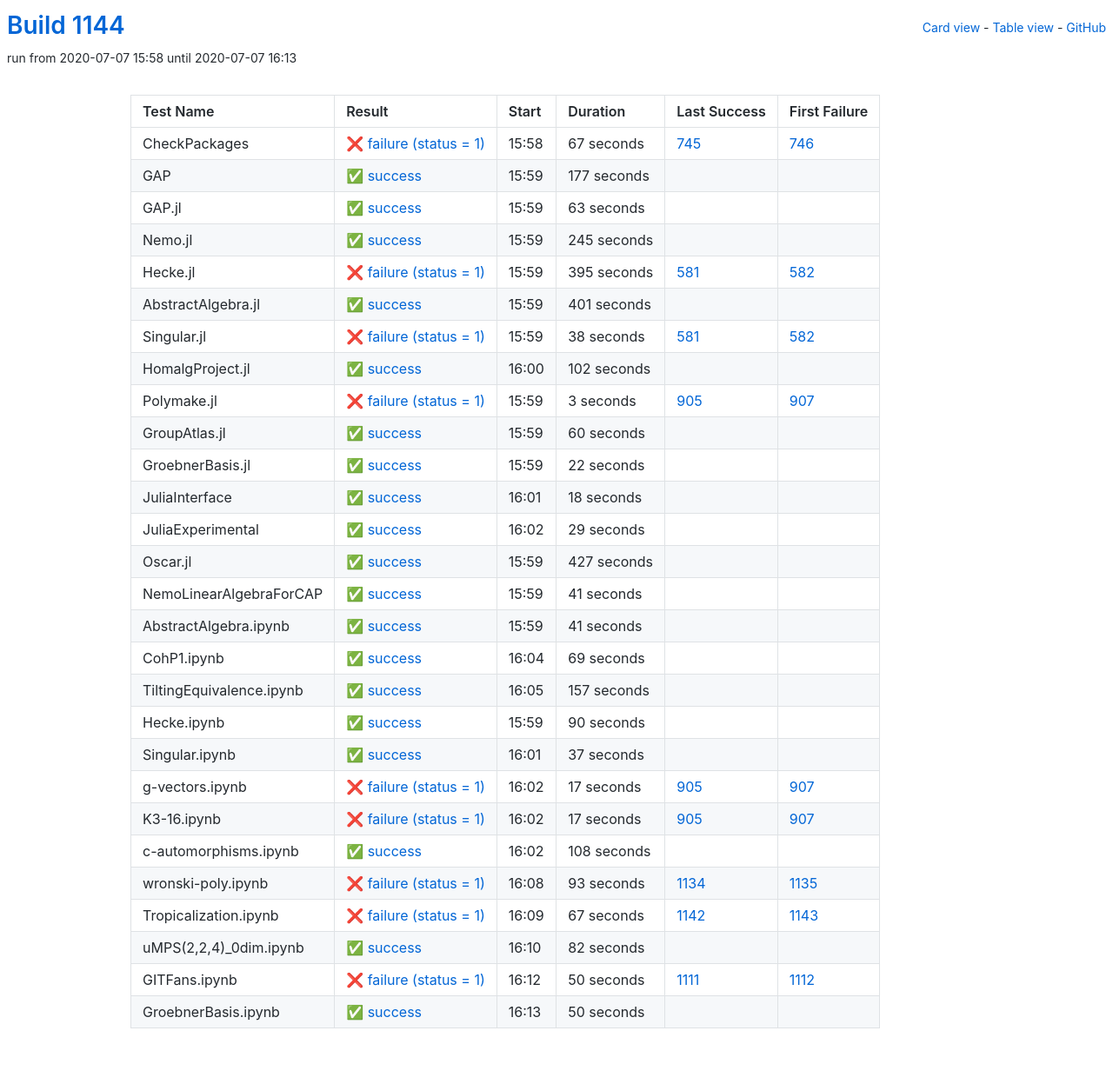
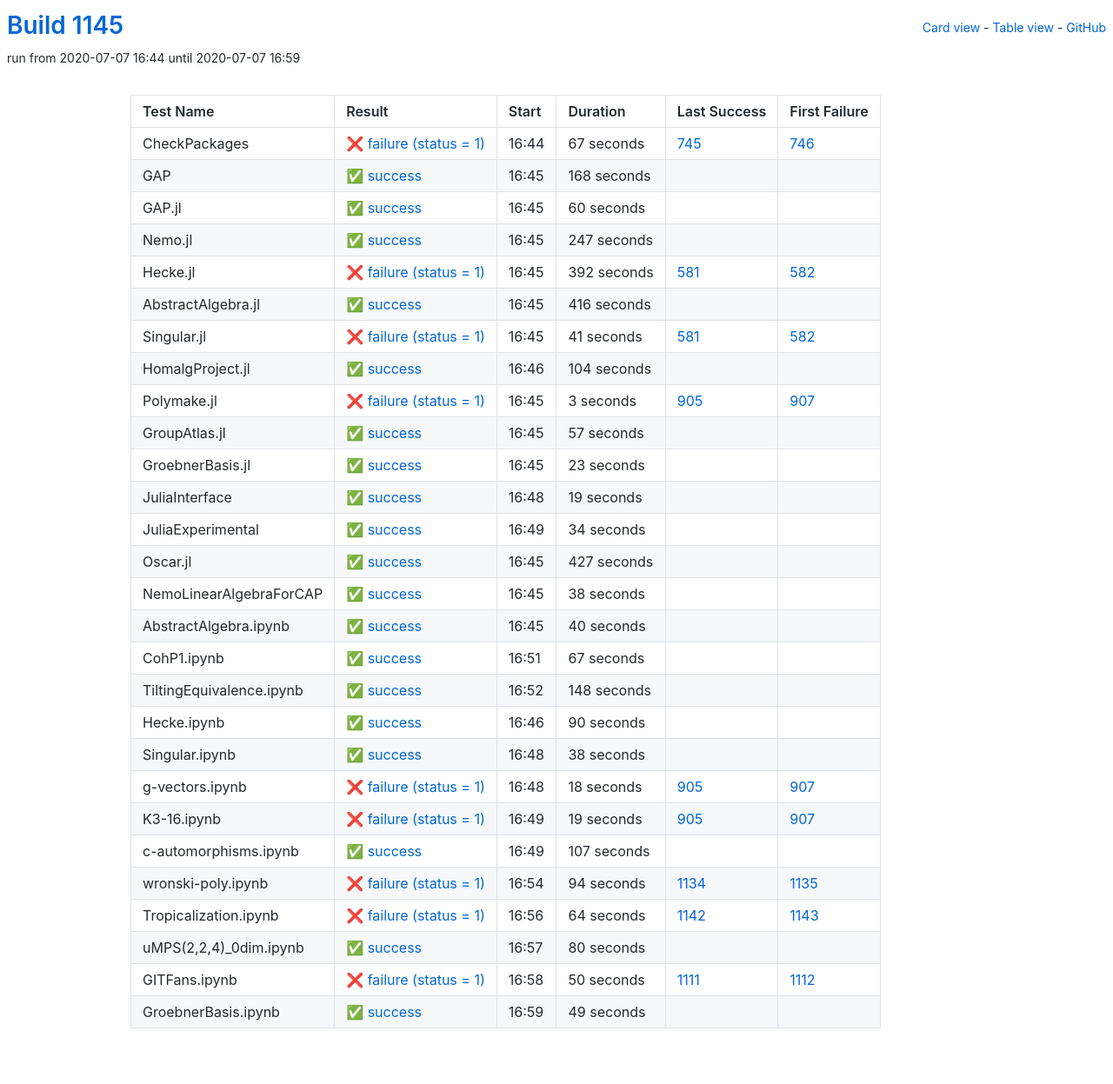
Before and after one commit to oscar-system/oscar-ci-status-1.4, a Jekyll site: the page built from table.html, in a window 1280 px wide. Shown: the whole page at 87% size. Built offline with Jekyll 4.4.1, drawn with Linux system fonts in a browser that asks for light colours.

Commit message:
Build #1145

```diff
--- a/_data/ci.yml
+++ b/_data/ci.yml
@@ -1,6 +1,6 @@
 ---
-build: 1144
-build_url: https://oscarci.mathematik.uni-kl.de/job/oscar-julia-1.4/1144/
+build: 1145
+build_url: https://oscarci.mathematik.uni-kl.de/job/oscar-julia-1.4/1145/
 job: oscar-julia-1.4
 organization: oscar-system
 repo: oscar-ci-status-1.4
@@ -8,8 +8,8 @@ repourl: https://github.com/oscar-system/oscar-ci-status-1.4
 tests:
 - name: CheckPackages
   id: checkpackages
-  log: https://oscarci.mathematik.uni-kl.de/job/oscar-julia-1.4/1144/artifact/logs/build-1144/CheckPackages.log
-  start: 2020-07-07 15:58
+  log: https://oscarci.mathematik.uni-kl.de/job/oscar-julia-1.4/1145/artifact/logs/build-1145/CheckPackages.log
+  start: 2020-07-07 16:44
   success: false
   exitcode: 1
   status: failure
@@ -20,92 +20,92 @@ tests:
   first_failure_url: https://oscarci.mathematik.uni-kl.de/job/oscar-julia-1.4/746/
 - name: GAP
   id: gap
-  log: https://oscarci.mathematik.uni-kl.de/job/oscar-julia-1.4/1144/artifact/logs/build-1144/GAP.log
-  start: 2020-07-07 15:59
+  log: https://oscarci.mathematik.uni-kl.de/job/oscar-julia-1.4/1145/artifact/logs/build-1145/GAP.log
+  start: 2020-07-07 16:45
   success: true
   exitcode: 0
   status: success
-  duration: 177
+  duration: 168
   last_success: false
   last_success_url:
   first_failure: false
   first_failure_url:
 - name: GAP.jl
   id: gap-jl
-  log: https://oscarci.mathematik.uni-kl.de/job/oscar-julia-1.4/1144/artifact/logs/build-1144/GAP.jl.log
-  start: 2020-07-07 15:59
+  log: https://oscarci.mathematik.uni-kl.de/job/oscar-julia-1.4/1145/artifact/logs/build-1145/GAP.jl.log
+  start: 2020-07-07 16:45
   success: true
   exitcode: 0
   status: success
-  duration: 63
+  duration: 60
   last_success: false
   last_success_url:
   first_failure: false
   first_failure_url:
 - name: Nemo.jl
   id: nemo-jl
-  log: https://oscarci.mathematik.uni-kl.de/job/oscar-julia-1.4/1144/artifact/logs/build-1144/Nemo.jl.log
-  start: 2020-07-07 15:59
+  log: https://oscarci.mathematik.uni-kl.de/job/oscar-julia-1.4/1145/artifact/logs/build-1145/Nemo.jl.log
+  start: 2020-07-07 16:45
   success: true
   exitcode: 0
   status: success
-  duration: 245
+  duration: 247
   last_success: false
   last_success_url:
   first_failure: false
   first_failure_url:
 - name: Hecke.jl
   id: hecke-jl
-  log: https://oscarci.mathematik.uni-kl.de/job/oscar-julia-1.4/1144/artifact/logs/build-1144/Hecke.jl.log
-  start: 2020-07-07 15:59
+  log: https://oscarci.mathematik.uni-kl.de/job/oscar-julia-1.4/1145/artifact/logs/build-1145/Hecke.jl.log
+  start: 2020-07-07 16:45
   success: false
   exitcode: 1
   status: failure
-  duration: 395
+  duration: 392
   last_success: 581
   last_success_url: https://oscarci.mathematik.uni-kl.de/job/oscar-julia-1.4/581/
   first_failure: 582
   first_failure_url: https://oscarci.mathematik.uni-kl.de/job/oscar-julia-1.4/582/
 - name: AbstractAlgebra.jl
   id: abstractalgebra-jl
-  log: https://oscarci.mathematik.uni-kl.de/job/oscar-julia-1.4/1144/artifact/logs/build-1144/AbstractAlgebra.jl.log
-  start: 2020-07-07 15:59
+  log: https://oscarci.mathematik.uni-kl.de/job/oscar-julia-1.4/1145/artifact/logs/build-1145/AbstractAlgebra.jl.log
+  start: 2020-07-07 16:45
   success: true
   exitcode: 0
   status: success
-  duration: 401
+  duration: 416
   last_success: false
   last_success_url:
   first_failure: false
   first_failure_url:
 - name: Singular.jl
   id: singular-jl
-  log: https://oscarci.mathematik.uni-kl.de/job/oscar-julia-1.4/1144/artifact/logs/build-1144/Singular.jl.log
-  start: 2020-07-07 15:59
+  log: https://oscarci.mathematik.uni-kl.de/job/oscar-julia-1.4/1145/artifact/logs/build-1145/Singular.jl.log
+  start: 2020-07-07 16:45
   success: false
   exitcode: 1
   status: failure
-  duration: 38
+  duration: 41
   last_success: 581
   last_success_url: https://oscarci.mathematik.uni-kl.de/job/oscar-julia-1.4/581/
   first_failure: 582
   first_failure_url: https://oscarci.mathematik.uni-kl.de/job/oscar-julia-1.4/582/
 - name: HomalgProject.jl
   id: homalgproject-jl
-  log: https://oscarci.mathematik.uni-kl.de/job/oscar-julia-1.4/1144/artifact/logs/build-1144/HomalgProject.jl.log
-  start: 2020-07-07 16:00
+  log: https://oscarci.mathematik.uni-kl.de/job/oscar-julia-1.4/1145/artifact/logs/build-1145/HomalgProject.jl.log
+  start: 2020-07-07 16:46
   success: true
   exitcode: 0
   status: success
-  duration: 102
+  duration: 104
   last_success: false
   last_success_url:
   first_failure: false
   first_failure_url:
 - name: Polymake.jl
   id: polymake-jl
-  log: https://oscarci.mathematik.uni-kl.de/job/oscar-julia-1.4/1144/artifact/logs/build-1144/Polymake.jl.log
-  start: 2020-07-07 15:59
+  log: https://oscarci.mathematik.uni-kl.de/job/oscar-julia-1.4/1145/artifact/logs/build-1145/Polymake.jl.log
+  start: 2020-07-07 16:45
   success: false
   exitcode: 1
   status: failure
@@ -116,56 +116,56 @@ tests:
   first_failure_url: https://oscarci.mathematik.uni-kl.de/job/oscar-julia-1.4/907/
 - name: GroupAtlas.jl
   id: groupatlas-jl
-  log: https://oscarci.mathematik.uni-kl.de/job/oscar-julia-1.4/1144/artifact/logs/build-1144/GroupAtlas.jl.log
-  start: 2020-07-07 15:59
+  log: https://oscarci.mathematik.uni-kl.de/job/oscar-julia-1.4/1145/artifact/logs/build-1145/GroupAtlas.jl.log
+  start: 2020-07-07 16:45
   success: true
   exitcode: 0
   status: success
-  duration: 60
+  duration: 57
   last_success: false
   last_success_url:
   first_failure: false
   first_failure_url:
 - name: GroebnerBasis.jl
   id: groebnerbasis-jl
-  log: https://oscarci.mathematik.uni-kl.de/job/oscar-julia-1.4/1144/artifact/logs/build-1144/GroebnerBasis.jl.log
-  start: 2020-07-07 15:59
+  log: https://oscarci.mathematik.uni-kl.de/job/oscar-julia-1.4/1145/artifact/logs/build-1145/GroebnerBasis.jl.log
+  start: 2020-07-07 16:45
   success: true
   exitcode: 0
   status: success
-  duration: 22
+  duration: 23
   last_success: false
   last_success_url:
   first_failure: false
   first_failure_url:
 - name: JuliaInterface
   id: juliainterface
-  log: https://oscarci.mathematik.uni-kl.de/job/oscar-julia-1.4/1144/artifact/logs/build-1144/JuliaInterface.log
-  start: 2020-07-07 16:01
+  log: https://oscarci.mathematik.uni-kl.de/job/oscar-julia-1.4/1145/artifact/logs/build-1145/JuliaInterface.log
+  start: 2020-07-07 16:48
   success: true
   exitcode: 0
   status: success
-  duration: 18
+  duration: 19
   last_success: false
   last_success_url:
   first_failure: false
   first_failure_url:
 - name: JuliaExperimental
   id: juliaexperimental
-  log: https://oscarci.mathematik.uni-kl.de/job/oscar-julia-1.4/1144/artifact/logs/build-1144/JuliaExperimental.log
-  start: 2020-07-07 16:02
+  log: https://oscarci.mathematik.uni-kl.de/job/oscar-julia-1.4/1145/artifact/logs/build-1145/JuliaExperimental.log
+  start: 2020-07-07 16:49
   success: true
   exitcode: 0
   status: success
-  duration: 29
+  duration: 34
   last_success: false
   last_success_url:
   first_failure: false
   first_failure_url:
 - name: Oscar.jl
   id: oscar-jl
-  log: https://oscarci.mathematik.uni-kl.de/job/oscar-julia-1.4/1144/artifact/logs/build-1144/Oscar.jl.log
-  start: 2020-07-07 15:59
+  log: https://oscarci.mathematik.uni-kl.de/job/oscar-julia-1.4/1145/artifact/logs/build-1145/Oscar.jl.log
+  start: 2020-07-07 16:45
   success: true
   exitcode: 0
   status: success
@@ -176,56 +176,56 @@ tests:
   first_failure_url:
 - name: NemoLinearAlgebraForCAP
   id: nemolinearalgebraforcap
-  log: https://oscarci.mathematik.uni-kl.de/job/oscar-julia-1.4/1144/artifact/logs/build-1144/NemoLinearAlgebraForCAP.log
-  start: 2020-07-07 15:59
+  log: https://oscarci.mathematik.uni-kl.de/job/oscar-julia-1.4/1145/artifact/logs/build-1145/NemoLinearAlgebraForCAP.log
+  start: 2020-07-07 16:45
   success: true
   exitcode: 0
   status: success
-  duration: 41
+  duration: 38
   last_success: false
   last_success_url:
   first_failure: false
   first_failure_url:
 - name: AbstractAlgebra.ipynb
   id: abstractalgebra-ipynb
-  log: https://oscarci.mathematik.uni-kl.de/job/oscar-julia-1.4/1144/artifact/logs/build-1144/AbstractAlgebra.ipynb.log
-  start: 2020-07-07 15:59
+  log: https://oscarci.mathematik.uni-kl.de/job/oscar-julia-1.4/1145/artifact/logs/build-1145/AbstractAlgebra.ipynb.log
+  start: 2020-07-07 16:45
   success: true
   exitcode: 0
   status: success
-  duration: 41
+  duration: 40
   last_success: false
   last_success_url:
   first_failure: false
   first_failure_url:
 - name: CohP1.ipynb
   id: cohp1-ipynb
-  log: https://oscarci.mathematik.uni-kl.de/job/oscar-julia-1.4/1144/artifact/logs/build-1144/CohP1.ipynb.log
-  start: 2020-07-07 16:04
+  log: https://oscarci.mathematik.uni-kl.de/job/oscar-julia-1.4/1145/artifact/logs/build-1145/CohP1.ipynb.log
+  start: 2020-07-07 16:51
   success: true
   exitcode: 0
   status: success
-  duration: 69
+  duration: 67
   last_success: false
   last_success_url:
   first_failure: false
   first_failure_url:
 - name: TiltingEquivalence.ipynb
   id: tiltingequivalence-ipynb
-  log: https://oscarci.mathematik.uni-kl.de/job/oscar-julia-1.4/1144/artifact/logs/build-1144/TiltingEquivalence.ipynb.log
-  start: 2020-07-07 16:05
+  log: https://oscarci.mathematik.uni-kl.de/job/oscar-julia-1.4/1145/artifact/logs/build-1145/TiltingEquivalence.ipynb.log
+  start: 2020-07-07 16:52
   success: true
   exitcode: 0
   status: success
-  duration: 157
+  duration: 148
   last_success: false
   last_success_url:
   first_failure: false
   first_failure_url:
 - name: Hecke.ipynb
   id: hecke-ipynb
-  log: https://oscarci.mathematik.uni-kl.de/job/oscar-julia-1.4/1144/artifact/logs/build-1144/Hecke.ipynb.log
-  start: 2020-07-07 15:59
+  log: https://oscarci.mathematik.uni-kl.de/job/oscar-julia-1.4/1145/artifact/logs/build-1145/Hecke.ipynb.log
+  start: 2020-07-07 16:46
   success: true
   exitcode: 0
   status: success
@@ -236,92 +236,92 @@ tests:
   first_failure_url:
 - name: Singular.ipynb
   id: singular-ipynb
-  log: https://oscarci.mathematik.uni-kl.de/job/oscar-julia-1.4/1144/artifact/logs/build-1144/Singular.ipynb.log
-  start: 2020-07-07 16:01
+  log: https://oscarci.mathematik.uni-kl.de/job/oscar-julia-1.4/1145/artifact/logs/build-1145/Singular.ipynb.log
+  start: 2020-07-07 16:48
   success: true
   exitcode: 0
   status: success
-  duration: 37
+  duration: 38
   last_success: false
   last_success_url:
   first_failure: false
   first_failure_url:
 - name: g-vectors.ipynb
   id: g-vectors-ipynb
-  log: https://oscarci.mathematik.uni-kl.de/job/oscar-julia-1.4/1144/artifact/logs/build-1144/g-vectors.ipynb.log
-  start: 2020-07-07 16:02
+  log: https://oscarci.mathematik.uni-kl.de/job/oscar-julia-1.4/1145/artifact/logs/build-1145/g-vectors.ipynb.log
+  start: 2020-07-07 16:48
   success: false
   exitcode: 1
   status: failure
-  duration: 17
+  duration: 18
   last_success: 905
   last_success_url: https://oscarci.mathematik.uni-kl.de/job/oscar-julia-1.4/905/
   first_failure: 907
   first_failure_url: https://oscarci.mathematik.uni-kl.de/job/oscar-julia-1.4/907/
 - name: K3-16.ipynb
   id: k3-16-ipynb
-  log: https://oscarci.mathematik.uni-kl.de/job/oscar-julia-1.4/1144/artifact/logs/build-1144/K3-16.ipynb.log
-  start: 2020-07-07 16:02
+  log: https://oscarci.mathematik.uni-kl.de/job/oscar-julia-1.4/1145/artifact/logs/build-1145/K3-16.ipynb.log
+  start: 2020-07-07 16:49
   success: false
   exitcode: 1
   status: failure
-  duration: 17
+  duration: 19
   last_success: 905
   last_success_url: https://oscarci.mathematik.uni-kl.de/job/oscar-julia-1.4/905/
   first_failure: 907
   first_failure_url: https://oscarci.mathematik.uni-kl.de/job/oscar-julia-1.4/907/
 - name: c-automorphisms.ipynb
   id: c-automorphisms-ipynb
-  log: https://oscarci.mathematik.uni-kl.de/job/oscar-julia-1.4/1144/artifact/logs/build-1144/c-automorphisms.ipynb.log
-  start: 2020-07-07 16:02
+  log: https://oscarci.mathematik.uni-kl.de/job/oscar-julia-1.4/1145/artifact/logs/build-1145/c-automorphisms.ipynb.log
+  start: 2020-07-07 16:49
   success: true
   exitcode: 0
   status: success
-  duration: 108
+  duration: 107
   last_success: false
   last_success_url:
   first_failure: false
   first_failure_url:
 - name: wronski-poly.ipynb
   id: wronski-poly-ipynb
-  log: https://oscarci.mathematik.uni-kl.de/job/oscar-julia-1.4/1144/artifact/logs/build-1144/wronski-poly.ipynb.log
-  start: 2020-07-07 16:08
+  log: https://oscarci.mathematik.uni-kl.de/job/oscar-julia-1.4/1145/artifact/logs/build-1145/wronski-poly.ipynb.log
+  start: 2020-07-07 16:54
   success: false
   exitcode: 1
   status: failure
-  duration: 93
+  duration: 94
   last_success: 1134
   last_success_url: https://oscarci.mathematik.uni-kl.de/job/oscar-julia-1.4/1134/
   first_failure: 1135
   first_failure_url: https://oscarci.mathematik.uni-kl.de/job/oscar-julia-1.4/1135/
 - name: Tropicalization.ipynb
   id: tropicalization-ipynb
-  log: https://oscarci.mathematik.uni-kl.de/job/oscar-julia-1.4/1144/artifact/logs/build-1144/Tropicalization.ipynb.log
-  start: 2020-07-07 16:09
+  log: https://oscarci.mathematik.uni-kl.de/job/oscar-julia-1.4/1145/artifact/logs/build-1145/Tropicalization.ipynb.log
+  start: 2020-07-07 16:56
   success: false
   exitcode: 1
   status: failure
-  duration: 67
+  duration: 64
   last_success: 1142
   last_success_url: https://oscarci.mathematik.uni-kl.de/job/oscar-julia-1.4/1142/
   first_failure: 1143
   first_failure_url: https://oscarci.mathematik.uni-kl.de/job/oscar-julia-1.4/1143/
 - name: uMPS(2,2,4)_0dim.ipynb
   id: umps-2-2-4-0dim-ipynb
-  log: https://oscarci.mathematik.uni-kl.de/job/oscar-julia-1.4/1144/artifact/logs/build-1144/uMPS-2-2-4-_0dim.ipynb.log
-  start: 2020-07-07 16:10
+  log: https://oscarci.mathematik.uni-kl.de/job/oscar-julia-1.4/1145/artifact/logs/build-1145/uMPS-2-2-4-_0dim.ipynb.log
+  start: 2020-07-07 16:57
   success: true
   exitcode: 0
   status: success
-  duration: 82
+  duration: 80
   last_success: false
   last_success_url:
   first_failure: false
   first_failure_url:
 - name: GITFans.ipynb
   id: gitfans-ipynb
-  log: https://oscarci.mathematik.uni-kl.de/job/oscar-julia-1.4/1144/artifact/logs/build-1144/GITFans.ipynb.log
-  start: 2020-07-07 16:12
+  log: https://oscarci.mathematik.uni-kl.de/job/oscar-julia-1.4/1145/artifact/logs/build-1145/GITFans.ipynb.log
+  start: 2020-07-07 16:58
   success: false
   exitcode: 1
   status: failure
@@ -332,12 +332,12 @@ tests:
   first_failure_url: https://oscarci.mathematik.uni-kl.de/job/oscar-julia-1.4/1112/
 - name: GroebnerBasis.ipynb
   id: groebnerbasis-ipynb
-  log: https://oscarci.mathematik.uni-kl.de/job/oscar-julia-1.4/1144/artifact/logs/build-1144/GroebnerBasis.ipynb.log
-  start: 2020-07-07 16:13
+  log: https://oscarci.mathematik.uni-kl.de/job/oscar-julia-1.4/1145/artifact/logs/build-1145/GroebnerBasis.ipynb.log
+  start: 2020-07-07 16:59
   success: true
   exitcode: 0
   status: success
-  duration: 50
+  duration: 49
   last_success: false
   last_success_url:
   first_failure: false
```
Also changed, not shown: README.md.
